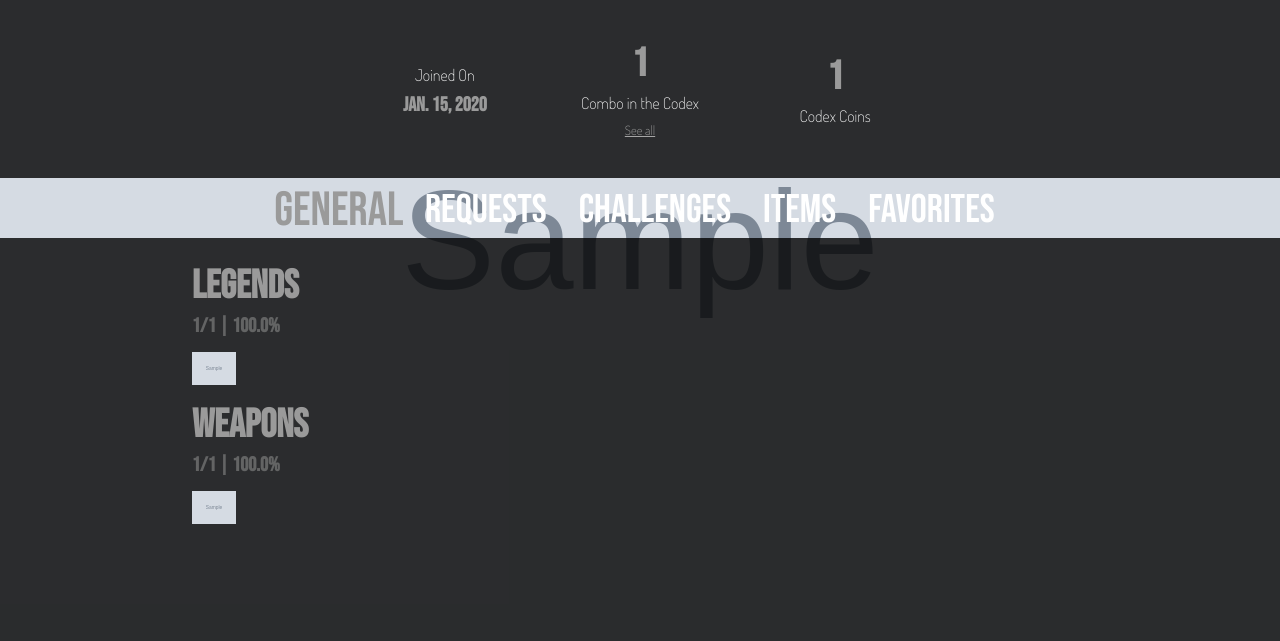
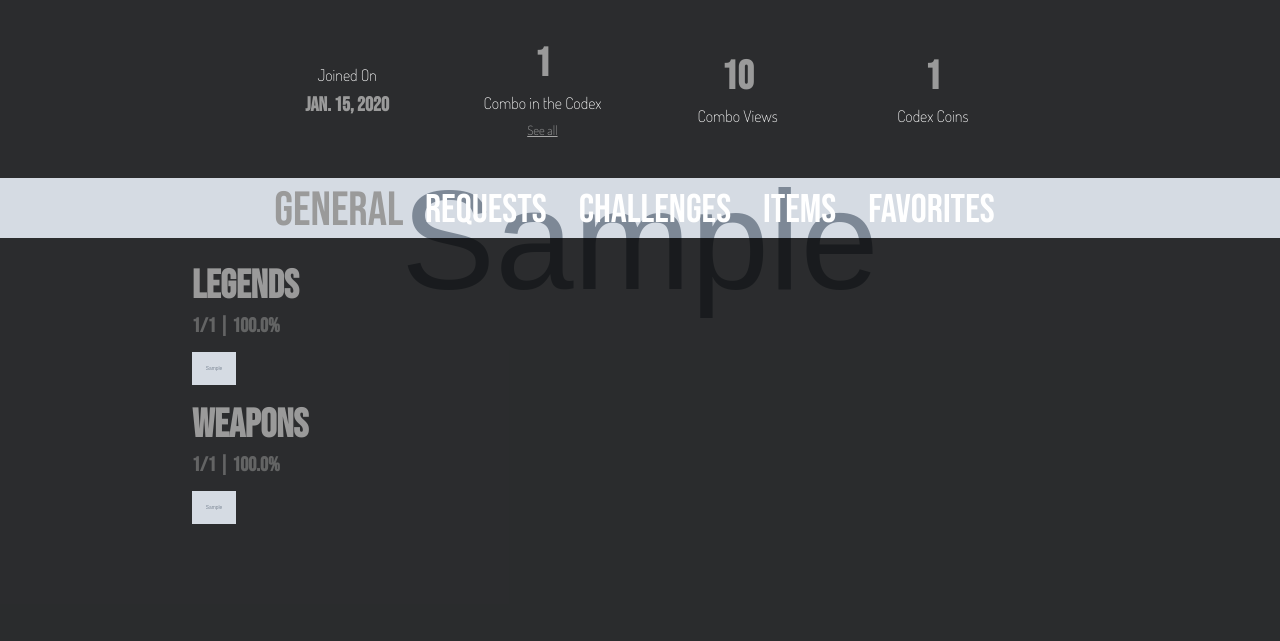
Before and after one commit to LucLor06/combocodex, a Django app: page /user/1/ in a window 1280 px wide. Shown: the part 159-800 px from the top of the page. Run offline with Django 5.2, Linux system fonts and the light colour scheme; a user stored in the database is signed in; tables that the repository leaves empty hold one stand-in row (values such as "Sample post"); grey boxes marked "Sample" are stand-in pictures; style sheets or scripts are compiled from the project's sources; parts of the project's set-up code (start-up, migrations or seed data) failed here and were passed over; some libraries are stand-ins or nearby versions.

Commit message:
Improve search method on combo manager and add aggregated combo views on user profiles

```diff
--- a/combocodex/api/views.py
+++ b/combocodex/api/views.py
@@ -12,8 +12,8 @@ class ComboListView(ListAPIView):
     def get_queryset(self):
         legends = self.request.query_params.getlist('legend', [])
         weapons = self.request.query_params.getlist('weapon', [])
-        combos, count = Combo.objects.search(legends, weapons, paginate=False)
-        return combos
+        combo_data = Combo.objects.search(legends, weapons, paginate=False)
+        return combo_data['combos']
 
 
 class LegendListView(ListAPIView):
--- a/combocodex/main/models.py
+++ b/combocodex/main/models.py
@@ -107,10 +107,12 @@ class ComboManager(models.Manager):
             combo = combo.verify()
         return combo
 
-    def search(self, legends, weapons, users=[], ordering='-id', show_unverified=False, page_number=1, **kwargs):
+    def search(self, legends=[], weapons=[], users=[], **kwargs):
         from user.models import User
         paginate = kwargs.pop('paginate', True)
-        combos = self.verified() if not show_unverified else self.all()
+        order_by = kwargs.pop('order_by', '-id')
+        page_number = kwargs.pop('page', 1)
+        combos = self.all() if kwargs.pop('is_verified', False) else self.verified()
         users = [user.strip() for user in users if user]
         for username in users:
             try:
@@ -129,13 +131,15 @@ class ComboManager(models.Manager):
         else:
             for weapon in weapons:
                 combos = combos.filter(Q(weapon_one=weapon) | Q(weapon_two=weapon))
-        combos = combos.order_by(ordering)
+        combos.filter(**kwargs)
+        combos = combos.order_by(order_by)
+        combo_count = combos.count()
+        data = {'combo_count': combo_count, 'combos': combos}
         if paginate:
             paginator = Paginator(combos, 10)
             page = paginator.get_page(page_number)
-            return page.object_list, page, combos.count()
-        else:
-            return combos, combos.count()
+            data.update({'combos': page.object_list, 'page': page})
+        return data
 
     def spreadsheet_data(self):
         combinations = {}
--- a/combocodex/main/templates/combos/search.html
+++ b/combocodex/main/templates/combos/search.html
@@ -327,7 +327,7 @@ Combos | Search
 </section>
 <div id="combos-search__found">
     {% partialdef combos %}
-    <h2 class="text--header">{% if combos %}{{ count }} Combo{{ combos|pluralize }} Found{% else %}No combos found {% endif %}</h2>
+    <h2 class="text--header">{% if combos %}{{ combo_count }} Combo{{ combo_count|pluralize }} Found{% else %}No combos found {% endif %}</h2>
     <section id="combos-search__section">
         {% include 'partials/pagination.html' with form='#combos-search__form' target='#combos-search__section' %}
         <div class="section-content combos" id="combos">
--- a/combocodex/user/templates/profile/profile.html
+++ b/combocodex/user/templates/profile/profile.html
@@ -28,6 +28,10 @@
                 <h2 class="text--center">{{ user.combos.verified.count }}</h2>
                 <p class="text--sm text--center">Combo{{ user.combos.count|pluralize }} in the Codex</p>
                 <a href="{% url 'combos-search' %}?user={{ user.username }}#combos" class="text--xs text--center">See all</a>
+            </div>
+            <div>
+                <h2 class="text--center">{{ total_views }}</h2>
+                <p class="text--sm text--center">Combo Views</p>
             </div>
             <div>
                 <h2 class="text--center">{{ user.codex_coins }}</h2>
--- a/combocodex/user/views.py
+++ b/combocodex/user/views.py
@@ -10,7 +10,7 @@ from django.contrib.auth.forms import PasswordResetForm
 from datetime import datetime, timedelta
 from django.utils import timezone
 from django.shortcuts import get_object_or_404
-from django.db.models import Count
+from django.db.models import Count, Sum
 from django.contrib import messages
 
 def email_resend(request):
@@ -138,7 +138,7 @@ def profile(request, pk):
             context.update({'combos': favorites})
             return render(request, 'profile/favorites.html', context)
     else:
-        context.update({'legends': legends, 'weapons': weapons, 'legends_percent': round((user.legends.count() / legends.count()) * 100, 2), 'weapons_percent': round((user.weapons.count() / weapons.count()) * 100, 2)})
+        context.update({'total_views': request.user.combos.aggregate(total_views=Sum('views'))['total_views'], 'legends': legends, 'weapons': weapons, 'legends_percent': round((user.legends.count() / legends.count()) * 100, 2), 'weapons_percent': round((user.weapons.count() / weapons.count()) * 100, 2)})
     return render(request, 'profile/profile.html', context)
 
 def search(request):
```
Also changed, not shown: combocodex/main/views.py (+4 -4 lines).
